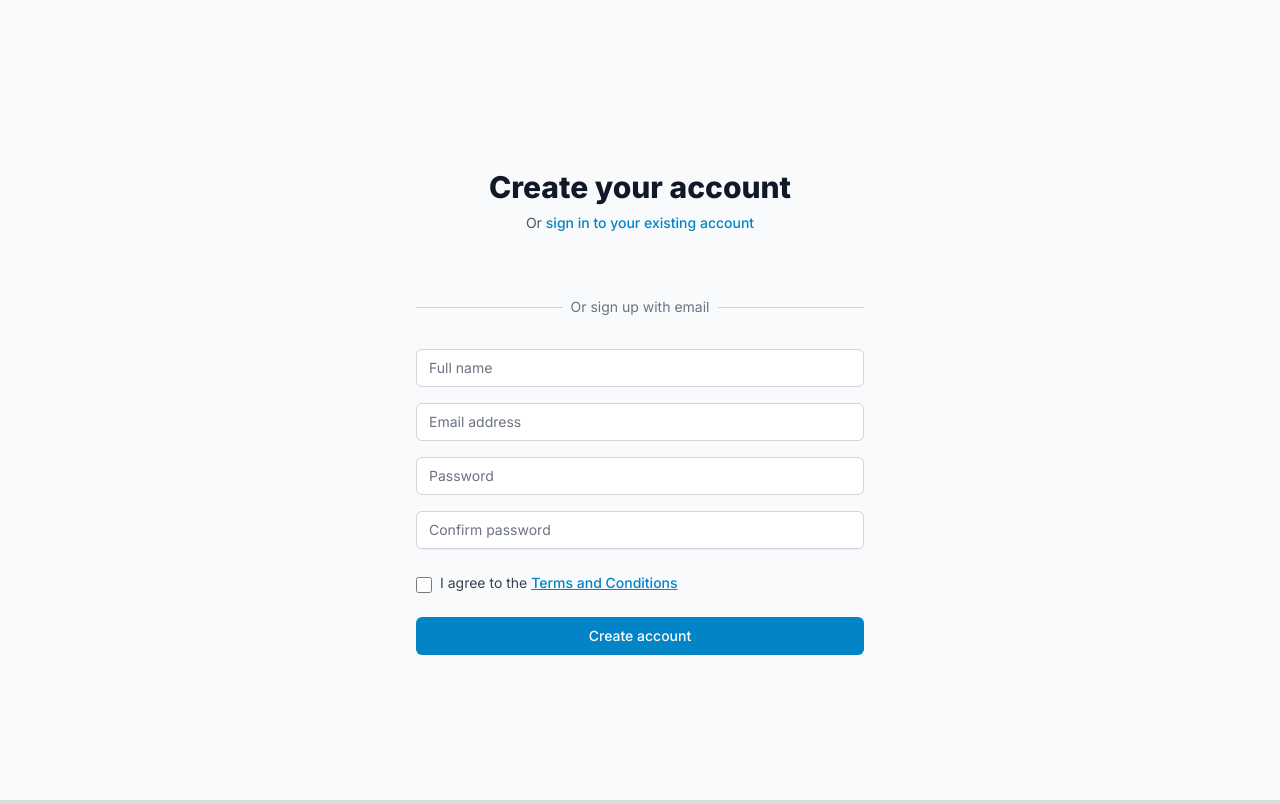
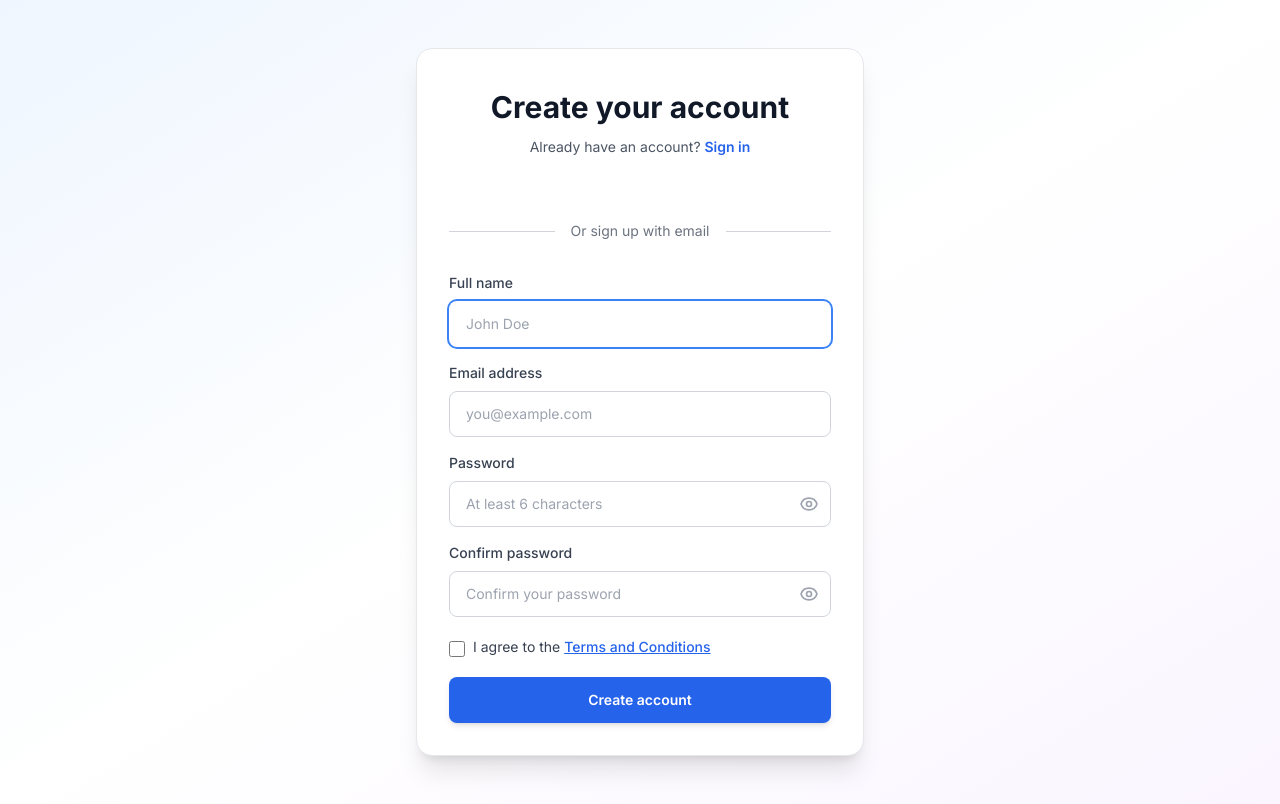
Before and after one commit to pyavchik/freejira, a Next.js app in the folder frontend/: page /register in a window 1280 px wide. Built offline with nearby package versions, Linux system fonts and the light colour scheme; no server answers.

Commit message:
Improved registration and password recovery page

```diff
--- a/frontend/app/forgot-password/page.tsx
+++ b/frontend/app/forgot-password/page.tsx
@@ -1,6 +1,6 @@
 'use client'
 
-import { useState } from 'react'
+import { useState, useRef, useEffect } from 'react'
 import { useRouter } from 'next/navigation'
 import { authService } from '@/lib/auth'
 import toast from 'react-hot-toast'
@@ -8,9 +8,14 @@ import Link from 'next/link'
 
 export default function ForgotPasswordPage() {
   const router = useRouter()
+  const emailInputRef = useRef<HTMLInputElement>(null)
   const [email, setEmail] = useState('')
   const [isLoading, setIsLoading] = useState(false)
   const [isSubmitted, setIsSubmitted] = useState(false)
+
+  useEffect(() => {
+    emailInputRef.current?.focus()
+  }, [])
 
   const handleSubmit = async (e: React.FormEvent) => {
     e.preventDefault()
@@ -36,31 +41,32 @@ export default function ForgotPasswordPage() {
   }
 
   return (
-    <div className="min-h-screen flex items-center justify-center bg-gray-50 dark:bg-gray-900 py-12 px-4 sm:px-6 lg:px-8">
-      <div className="max-w-md w-full space-y-8">
+    <div className="min-h-screen flex items-center justify-center bg-gradient-to-br from-blue-50 via-white to-purple-50 dark:from-gray-900 dark:via-gray-800 dark:to-gray-900 py-12 px-4 sm:px-6 lg:px-8">
+      <div className="max-w-md w-full space-y-8 bg-white dark:bg-gray-800 p-8 rounded-2xl shadow-xl border border-gray-200 dark:border-gray-700">
         <div>
-          <h2 className="mt-6 text-center text-3xl font-extrabold text-gray-900 dark:text-white">
-            Forgot Password
+          <h2 className="mt-2 text-center text-3xl font-bold text-gray-900 dark:text-white">
+            Reset your password
           </h2>
-          <p className="mt-2 text-center text-sm text-gray-600 dark:text-gray-400">
+          <p className="mt-3 text-center text-sm text-gray-600 dark:text-gray-400">
             Enter your email address and we'll send you a link to reset your password.
           </p>
         </div>
 
         {!isSubmitted ? (
-          <form className="mt-8 space-y-6" onSubmit={handleSubmit}>
+          <form className="mt-6 space-y-5" onSubmit={handleSubmit}>
             <div>
-              <label htmlFor="email" className="sr-only">
+              <label htmlFor="email" className="block text-sm font-medium text-gray-700 dark:text-gray-300 mb-2">
                 Email address
               </label>
               <input
+                ref={emailInputRef}
                 id="email"
                 name="email"
                 type="email"
                 autoComplete="email"
                 required
-                className="appearance-none rounded-md relative block w-full px-3 py-2 border border-gray-300 placeholder-gray-500 text-gray-900 focus:outline-none focus:ring-primary-500 focus:border-primary-500 focus:z-10 sm:text-sm dark:bg-gray-800 dark:border-gray-600 dark:text-white"
-                placeholder="Email address"
+                className="appearance-none block w-full px-4 py-3 border rounded-lg placeholder-gray-400 text-gray-900 focus:outline-none focus:ring-2 focus:ring-blue-500 focus:border-transparent transition-all sm:text-sm dark:bg-gray-700 dark:text-white dark:placeholder-gray-500 border-gray-300 dark:border-gray-600"
+                placeholder="you@example.com"
                 value={email}
                 onChange={(e) => setEmail(e.target.value)}
               />
@@ -70,24 +76,34 @@ export default function ForgotPasswordPage() {
               <button
                 type="submit"
                 disabled={isLoading}
-                className="group relative w-full flex justify-center py-2 px-4 border border-transparent text-sm font-medium rounded-md text-white bg-primary-600 hover:bg-primary-700 focus:outline-none focus:ring-2 focus:ring-offset-2 focus:ring-primary-500 disabled:opacity-50 disabled:cursor-not-allowed"
+                className="group relative w-full flex justify-center items-center py-3 px-4 border border-transparent text-sm font-semibold rounded-lg text-white bg-blue-600 hover:bg-blue-700 focus:outline-none focus:ring-2 focus:ring-offset-2 focus:ring-blue-500 disabled:opacity-50 disabled:cursor-not-allowed transition-all shadow-md hover:shadow-lg transform hover:-translate-y-0.5 active:translate-y-0"
               >
-                {isLoading ? 'Sending...' : 'Send Reset Link'}
+                {isLoading ? (
+                  <>
+                    <svg className="animate-spin -ml-1 mr-3 h-5 w-5 text-white" fill="none" viewBox="0 0 24 24">
+                      <circle className="opacity-25" cx="12" cy="12" r="10" stroke="currentColor" strokeWidth="4"></circle>
+                      <path className="opacity-75" fill="currentColor" d="M4 12a8 8 0 018-8V0C5.373 0 0 5.373 0 12h4zm2 5.291A7.962 7.962 0 014 12H0c0 3.042 1.135 5.824 3 7.938l3-2.647z"></path>
+                    </svg>
+                    Sending...
+                  </>
+                ) : (
+                  'Send Reset Link'
+                )}
               </button>
             </div>
 
             <div className="text-center">
               <Link
                 href="/login"
-                className="font-medium text-primary-600 hover:text-primary-500 text-sm"
+                className="font-medium text-blue-600 hover:text-blue-500 dark:text-blue-400 dark:hover:text-blue-300 text-sm transition-colors underline-offset-2 hover:underline"
               >
                 Back to login
               </Link>
             </div>
           </form>
         ) : (
-          <div className="mt-8 space-y-6">
-            <div className="rounded-md bg-green-50 dark:bg-green-900/20 p-4">
+          <div className="mt-6 space-y-5">
+            <div className="rounded-lg bg-green-50 dark:bg-green-900/20 p-4 border border-green-200 dark:border-green-800">
               <div className="flex">
                 <div className="flex-shrink-0">
                   <svg
@@ -116,7 +132,7 @@ export default function ForgotPasswordPage() {
             <div className="text-center">
               <Link
                 href="/login"
-                className="font-medium text-primary-600 hover:text-primary-500 text-sm"
+                className="font-medium text-blue-600 hover:text-blue-500 dark:text-blue-400 dark:hover:text-blue-300 text-sm transition-colors underline-offset-2 hover:underline"
               >
                 Back to login
               </Link>
--- a/frontend/app/register/page.tsx
+++ b/frontend/app/register/page.tsx
@@ -1,6 +1,6 @@
 'use client'
 
-import { useState, useEffect } from 'react'
+import { useState, useEffect, useRef } from 'react'
 import { useRouter } from 'next/navigation'
 import { authService } from '@/lib/auth'
 import toast from 'react-hot-toast'
@@ -9,6 +9,7 @@ import TermsAndConditions from '@/components/TermsAndConditions'
 
 export default function RegisterPage() {
   const router = useRouter()
+  const nameInputRef = useRef<HTMLInputElement>(null)
   const [formData, setFormData] = useState({
     name: '',
     email: '',
@@ -18,8 +19,12 @@ export default function RegisterPage() {
   })
   const [isLoading, setIsLoading] = useState(false)
   const [showTerms, setShowTerms] = useState(false)
+  const [showPassword, setShowPassword] = useState(false)
+  const [showConfirmPassword, setShowConfirmPassword] = useState(false)
 
   useEffect(() => {
+    nameInputRef.current?.focus()
+
     // Load Google Sign-In script
     const script = document.createElement('script')
     script.src = 'https://accounts.google.com/gsi/client'
@@ -107,19 +112,19 @@ export default function RegisterPage() {
   }
 
   return (
-    <div className="min-h-screen flex items-center justify-center bg-gray-50 dark:bg-gray-900 py-12 px-4 sm:px-6 lg:px-8">
-      <div className="max-w-md w-full space-y-8">
+    <div className="min-h-screen flex items-center justify-center bg-gradient-to-br from-blue-50 via-white to-purple-50 dark:from-gray-900 dark:via-gray-800 dark:to-gray-900 py-12 px-4 sm:px-6 lg:px-8">
+      <div className="max-w-md w-full space-y-8 bg-white dark:bg-gray-800 p-8 rounded-2xl shadow-xl border border-gray-200 dark:border-gray-700">
         <div>
-          <h2 className="mt-6 text-center text-3xl font-extrabold text-gray-900 dark:text-white">
+          <h2 className="mt-2 text-center text-3xl font-bold text-gray-900 dark:text-white">
             Create your account
           </h2>
-          <p className="mt-2 text-center text-sm text-gray-600 dark:text-gray-400">
-            Or{' '}
+          <p className="mt-3 text-center text-sm text-gray-600 dark:text-gray-400">
+            Already have an account?{' '}
             <a
               href="/login"
-              className="font-medium text-primary-600 hover:text-primary-500"
+              className="font-semibold text-blue-600 hover:text-blue-500 dark:text-blue-400 dark:hover:text-blue-300 transition-colors underline-offset-2 hover:underline"
             >
-              sign in to your existing account
+              Sign in
             </a>
           </p>
         </div>
@@ -127,30 +132,31 @@ export default function RegisterPage() {
         {/* Google Sign-Up Button */}
         <div id="google-signup-button" className="flex justify-center"></div>
 
-        <div className="relative">
+        <div className="relative my-6">
           <div className="absolute inset-0 flex items-center">
             <div className="w-full border-t border-gray-300 dark:border-gray-600"></div>
           </div>
           <div className="relative flex justify-center text-sm">
-            <span className="px-2 bg-gray-50 dark:bg-gray-900 text-gray-500 dark:text-gray-400">
+            <span className="px-4 bg-white dark:bg-gray-800 text-gray-500 dark:text-gray-400">
               Or sign up with email
             </span>
           </div>
         </div>
 
-        <form className="mt-8 space-y-6" onSubmit={handleSubmit}>
-          <div className="rounded-md shadow-sm space-y-4">
+        <form className="mt-6 space-y-5" onSubmit={handleSubmit}>
+          <div className="space-y-4">
             <div>
-              <label htmlFor="name" className="sr-only">
-                Name
+              <label htmlFor="name" className="block text-sm font-medium text-gray-700 dark:text-gray-300 mb-2">
+                Full name
               </label>
               <input
+                ref={nameInputRef}
                 id="name"
                 name="name"
                 type="text"
                 required
-                className="appearance-none relative block w-full px-3 py-2 border border-gray-300 placeholder-gray-500 text-gray-900 rounded-md focus:outline-none focus:ring-primary-500 focus:border-primary-500 sm:text-sm dark:bg-gray-800 dark:border-gray-600 dark:text-white"
-                placeholder="Full name"
+                className="appearance-none block w-full px-4 py-3 border rounded-lg placeholder-gray-400 text-gray-900 focus:outline-none focus:ring-2 focus:ring-blue-500 focus:border-transparent transition-all sm:text-sm dark:bg-gray-700 dark:text-white dark:placeholder-gray-500 border-gray-300 dark:border-gray-600"
+                placeholder="John Doe"
                 value={formData.name}
                 onChange={(e) =>
                   setFormData({ ...formData, name: e.target.value })
@@ -158,7 +164,7 @@ export default function RegisterPage() {
               />
             </div>
             <div>
-              <label htmlFor="email" className="sr-only">
+              <label htmlFor="email" className="block text-sm font-medium text-gray-700 dark:text-gray-300 mb-2">
                 Email address
               </label>
               <input
@@ -167,8 +173,8 @@ export default function RegisterPage() {
                 type="email"
                 autoComplete="email"
                 required
-                className="appearance-none relative block w-full px-3 py-2 border border-gray-300 placeholder-gray-500 text-gray-900 rounded-md focus:outline-none focus:ring-primary-500 focus:border-primary-500 sm:text-sm dark:bg-gray-800 dark:border-gray-600 dark:text-white"
-                placeholder="Email address"
+                className="appearance-none block w-full px-4 py-3 border rounded-lg placeholder-gray-400 text-gray-900 focus:outline-none focus:ring-2 focus:ring-blue-500 focus:border-transparent transition-all sm:text-sm dark:bg-gray-700 dark:text-white dark:placeholder-gray-500 border-gray-300 dark:border-gray-600"
+                placeholder="you@example.com"
                 value={formData.email}
                 onChange={(e) =>
                   setFormData({ ...formData, email: e.target.value })
@@ -176,40 +182,76 @@ export default function RegisterPage() {
               />
             </div>
             <div>
-              <label htmlFor="password" className="sr-only">
+              <label htmlFor="password" className="block text-sm font-medium text-gray-700 dark:text-gray-300 mb-2">
                 Password
               </label>
+              <div className="relative">
                 <input
                   id="password"
                   name="password"
-                type="password"
+                  type={showPassword ? 'text' : 'password'}
                   autoComplete="new-password"
                   required
-                className="appearance-none relative block w-full px-3 py-2 border border-gray-300 placeholder-gray-500 text-gray-900 rounded-md focus:outline-none focus:ring-primary-500 focus:border-primary-500 sm:text-sm dark:bg-gray-800 dark:border-gray-600 dark:text-white"
-                placeholder="Password"
+                  className="appearance-none block w-full px-4 py-3 pr-12 border rounded-lg placeholder-gray-400 text-gray-900 focus:outline-none focus:ring-2 focus:ring-blue-500 focus:border-transparent transition-all sm:text-sm dark:bg-gray-700 dark:text-white dark:placeholder-gray-500 border-gray-300 dark:border-gray-600"
+                  placeholder="At least 6 characters"
                   value={formData.password}
                   onChange={(e) =>
                     setFormData({ ...formData, password: e.target.value })
                   }
                 />
+                <button
+                  type="button"
+                  onClick={() => setShowPassword(!showPassword)}
+                  className="absolute inset-y-0 right-0 pr-3 flex items-center text-gray-400 hover:text-gray-600 dark:hover:text-gray-300 transition-colors"
+                >
+                  {showPassword ? (
+                    <svg className="h-5 w-5" fill="none" stroke="currentColor" viewBox="0 0 24 24">
+                      <path strokeLinecap="round" strokeLinejoin="round" strokeWidth={2} d="M13.875 18.825A10.05 10.05 0 0112 19c-4.478 0-8.268-2.943-9.543-7a9.97 9.97 0 011.563-3.029m5.858.908a3 3 0 114.243 4.243M9.878 9.878l4.242 4.242M9.88 9.88l-3.29-3.29m7.532 7.532l3.29 3.29M3 3l3.59 3.59m0 0A9.953 9.953 0 0112 5c4.478 0 8.268 2.943 9.543 7a10.025 10.025 0 01-4.132 5.411m0 0L21 21" />
+                    </svg>
+                  ) : (
+                    <svg className="h-5 w-5" fill="none" stroke="currentColor" viewBox="0 0 24 24">
+                      <path strokeLinecap="round" strokeLinejoin="round" strokeWidth={2} d="M15 12a3 3 0 11-6 0 3 3 0 016 0z" />
+                      <path strokeLinecap="round" strokeLinejoin="round" strokeWidth={2} d="M2.458 12C3.732 7.943 7.523 5 12 5c4.478 0 8.268 2.943 9.542 7-1.274 4.057-5.064 7-9.542 7-4.477 0-8.268-2.943-9.542-7z" />
+                    </svg>
+                  )}
+                </button>
+              </div>
             </div>
             <div>
-              <label htmlFor="confirmPassword" className="sr-only">
-                Confirm Password
+              <label htmlFor="confirmPassword" className="block text-sm font-medium text-gray-700 dark:text-gray-300 mb-2">
+                Confirm password
               </label>
+              <div className="relative">
                 <input
                   id="confirmPassword"
                   name="confirmPassword"
-                type="password"
+                  type={showConfirmPassword ? 'text' : 'password'}
                   autoComplete="new-password"
                   required
-                className="appearance-none relative block w-full px-3 py-2 border border-gray-300 placeholder-gray-500 text-gray-900 rounded-md focus:outline-none focus:ring-primary-500 focus:border-primary-500 sm:text-sm dark:bg-gray-800 dark:border-gray-600 dark:text-white"
-                placeholder="Confirm password"
+                  className="appearance-none block w-full px-4 py-3 pr-12 border rounded-lg placeholder-gray-400 text-gray-900 focus:outline-none focus:ring-2 focus:ring-blue-500 focus:border-transparent transition-all sm:text-sm dark:bg-gray-700 dark:text-white dark:placeholder-gray-500 border-gray-300 dark:border-gray-600"
+                  placeholder="Confirm your password"
                   value={formData.confirmPassword}
                   onChange={(e) =>
                     setFormData({ ...formData, confirmPassword: e.target.value })
                   }
                 />
+                <button
+                  type="button"
+                  onClick={() => setShowConfirmPassword(!showConfirmPassword)}
+                  className="absolute inset-y-0 right-0 pr-3 flex items-center text-gray-400 hover:text-gray-600 dark:hover:text-gray-300 transition-colors"
+                >
+                  {showConfirmPassword ? (
+                    <svg className="h-5 w-5" fill="none" stroke="currentColor" viewBox="0 0 24 24">
+                      <path strokeLinecap="round" strokeLinejoin="round" strokeWidth={2} d="M13.875 18.825A10.05 10.05 0 0112 19c-4.478 0-8.268-2.943-9.543-7a9.97 9.97 0 011.563-3.029m5.858.908a3 3 0 114.243 4.243M9.878 9.878l4.242 4.242M9.88 9.88l-3.29-3.29m7.532 7.532l3.29 3.29M3 3l3.59 3.59m0 0A9.953 9.953 0 0112 5c4.478 0 8.268 2.943 9.543 7a10.025 10.025 0 01-4.132 5.411m0 0L21 21" />
+                    </svg>
+                  ) : (
+                    <svg className="h-5 w-5" fill="none" stroke="currentColor" viewBox="0 0 24 24">
+                      <path strokeLinecap="round" strokeLinejoin="round" strokeWidth={2} d="M15 12a3 3 0 11-6 0 3 3 0 016 0z" />
+                      <path strokeLinecap="round" strokeLinejoin="round" strokeWidth={2} d="M2.458 12C3.732 7.943 7.523 5 12 5c4.478 0 8.268 2.943 9.542 7-1.274 4.057-5.064 7-9.542 7-4.477 0-8.268-2.943-9.542-7z" />
+                    </svg>
+                  )}
+                </button>
+              </div>
             </div>
           </div>
 
@@ -223,17 +265,17 @@ export default function RegisterPage() {
               onChange={(e) =>
                 setFormData({ ...formData, acceptedTerms: e.target.checked })
               }
-              className="h-4 w-4 mt-1 text-primary-600 focus:ring-primary-500 border-gray-300 rounded"
+              className="h-4 w-4 mt-1 text-blue-600 focus:ring-blue-500 border-gray-300 rounded cursor-pointer"
             />
             <label
               htmlFor="terms"
-              className="ml-2 block text-sm text-gray-700 dark:text-gray-300"
+              className="ml-2 block text-sm text-gray-700 dark:text-gray-300 cursor-pointer"
             >
               I agree to the{' '}
               <button
                 type="button"
                 onClick={() => setShowTerms(true)}
-                className="text-primary-600 hover:text-primary-500 font-medium underline"
+                className="text-blue-600 hover:text-blue-500 dark:text-blue-400 dark:hover:text-blue-300 font-medium underline"
               >
                 Terms and Conditions
               </button>
@@ -244,9 +286,19 @@ export default function RegisterPage() {
             <button
               type="submit"
               disabled={isLoading}
-              className="group relative w-full flex justify-center py-2 px-4 border border-transparent text-sm font-medium rounded-md text-white bg-primary-600 hover:bg-primary-700 focus:outline-none focus:ring-2 focus:ring-offset-2 focus:ring-primary-500 disabled:opacity-50 disabled:cursor-not-allowed"
+              className="group relative w-full flex justify-center items-center py-3 px-4 border border-transparent text-sm font-semibold rounded-lg text-white bg-blue-600 hover:bg-blue-700 focus:outline-none focus:ring-2 focus:ring-offset-2 focus:ring-blue-500 disabled:opacity-50 disabled:cursor-not-allowed transition-all shadow-md hover:shadow-lg transform hover:-translate-y-0.5 active:translate-y-0"
             >
-              {isLoading ? 'Creating account...' : 'Create account'}
+              {isLoading ? (
+                <>
+                  <svg className="animate-spin -ml-1 mr-3 h-5 w-5 text-white" fill="none" viewBox="0 0 24 24">
+                    <circle className="opacity-25" cx="12" cy="12" r="10" stroke="currentColor" strokeWidth="4"></circle>
+                    <path className="opacity-75" fill="currentColor" d="M4 12a8 8 0 018-8V0C5.373 0 0 5.373 0 12h4zm2 5.291A7.962 7.962 0 014 12H0c0 3.042 1.135 5.824 3 7.938l3-2.647z"></path>
+                  </svg>
+                  Creating account...
+                </>
+              ) : (
+                'Create account'
+              )}
             </button>
           </div>
         </form>
```
Lines whose indentation alone changed are shown as unchanged.
